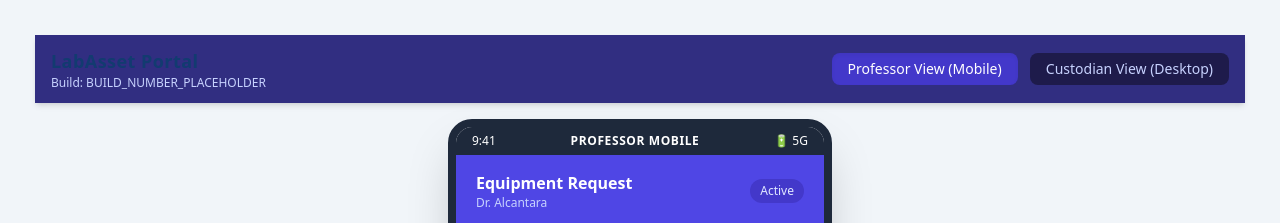
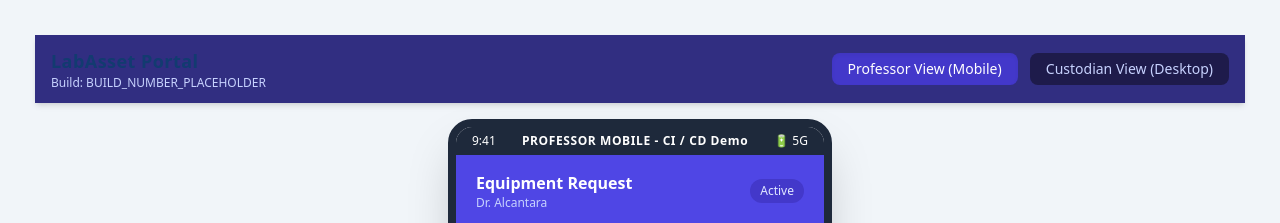
Before and after one commit to seanjbalmana01-beep/LabAsset, a plain HTML site: page frontend/public/index.html in a window 1280 px wide. Shown: the top 223 px of the page. Drawn offline with nearby package versions, Linux system fonts and the light colour scheme.

Commit message:
Update System header

```diff
--- a/frontend/public/index.html
+++ b/frontend/public/index.html
@@ -31,7 +31,7 @@
             <!-- Mobile Status Bar -->
             <div class="bg-slate-800 text-white text-xs px-4 py-1.5 flex justify-between items-center select-none">
                  <span>9:41</span>
-                <span class="font-semibold tracking-wider">PROFESSOR MOBILE</span>
+                <span class="font-semibold tracking-wider">PROFESSOR MOBILE - CI / CD Demo</span>
                 <span>🔋 5G</span>
             </div>
 
```
